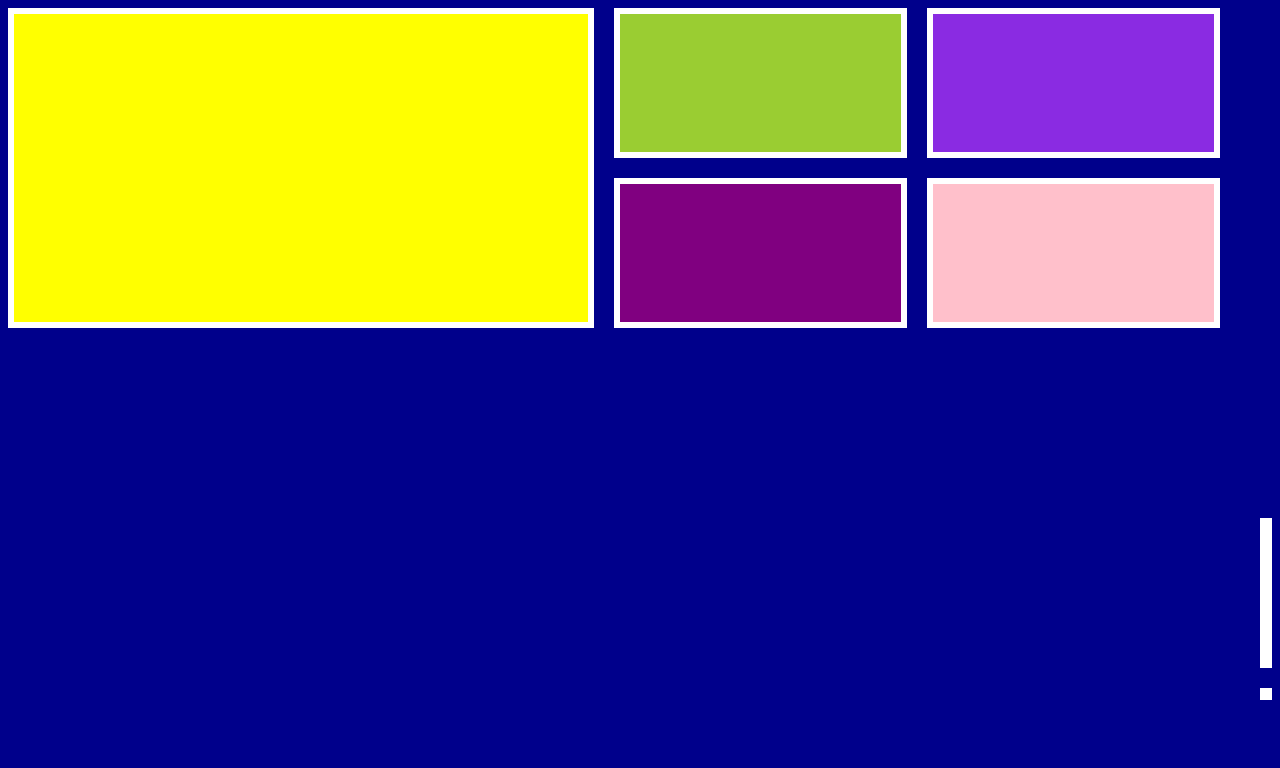
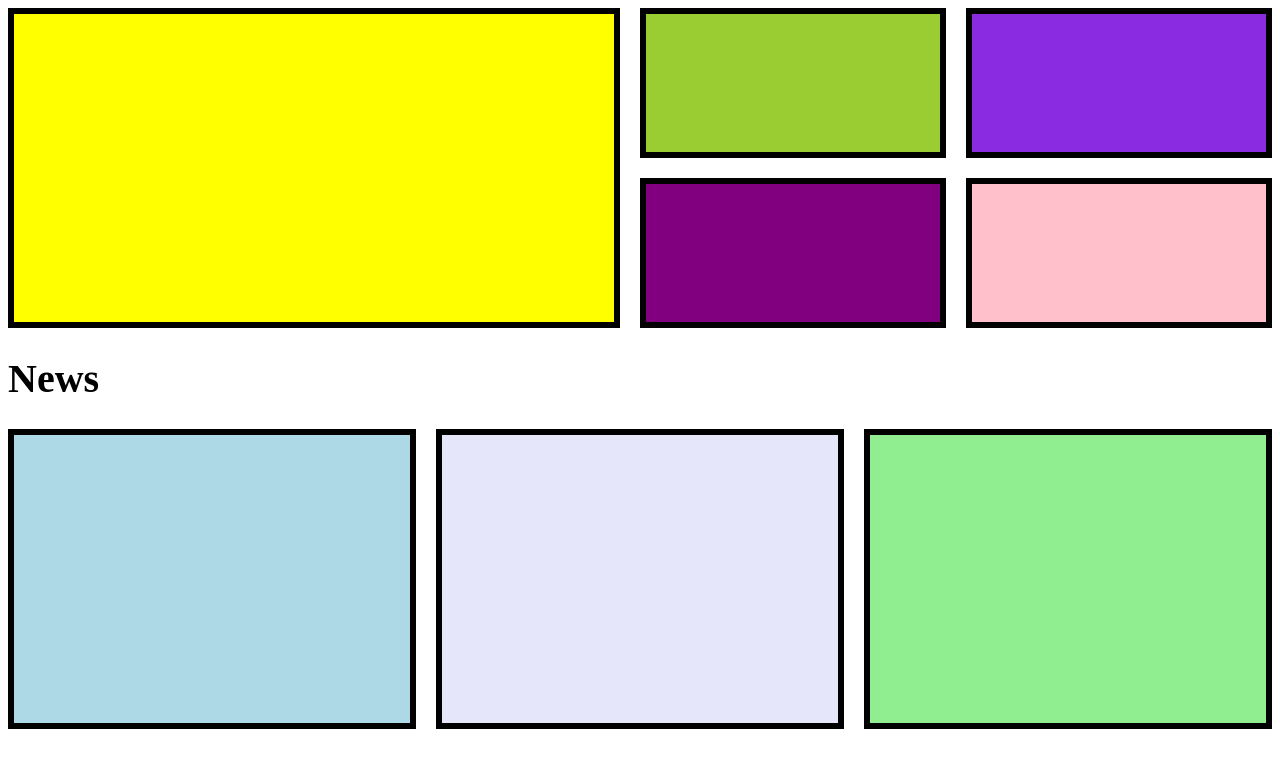
Before and after one commit to Zach-Trani/100devs-homework, a plain HTML site: page css-grid-demo/index.html in a window 1280 px wide. Drawn offline with Linux system fonts and the light colour scheme.

Commit message:
progress

```diff
--- a/css-grid-demo/index.html
+++ b/css-grid-demo/index.html
@@ -10,13 +10,13 @@
 </head>
 <body>
     <div class="grid-container-1">
-        <div class="grid-item grid-item-1"></div>
         <div class="grid-item grid-item-2"></div>
         <div class="grid-item grid-item-3"></div>
         <div class="grid-item grid-item-4"></div>
         <div class="grid-item grid-item-5"></div>
         <div class="grid-item grid-item-6"></div>
     </div>
+    <h1 class="middle-h1">News</h1>
     <div class="grid-container-2">
         <div class="grid-item grid-item-7"></div>
         <div class="grid-item grid-item-8"></div>
--- a/css-grid-demo/styles.css
+++ b/css-grid-demo/styles.css
@@ -1,18 +1,12 @@
 body {
     font-size: 20px;
-    background-color: darkblue;
+    background-color: white;
 }
 
 .grid-item {
-    border: 6px white solid;
+    border: 6px black solid;
 }
 
-.grid-item-1 {
-    background-color: cyan;
-    grid-area: header;
-
-
-}
 .grid-item-2 {
     background-color: yellow;
     grid-area: section-one;
@@ -44,7 +38,7 @@ body {
     display: grid;
     /* array: %,px, fr (of the screen)*/
     grid-template-columns: 2fr 1fr 1fr;
-    grid-auto-rows: minmax(150px, auto);
+    grid-template-rows: 150px 150px;
     row-gap: 20px;
     column-gap: 20px;
     grid-template-areas:
@@ -71,10 +65,14 @@ body {
 .grid-container-2 {
     display: grid;
     grid-template-columns: 1fr 1fr 1fr;
-    grid-auto-rows: (150px, auto);
+    grid-template-rows: 300px;
     row-gap: 20px;
     column-gap: 20px;
     grid-template-areas:
-
+"section-seven section-eight section-nine"
     ;
 }
+
+.middle-h1 {
+
+}
```
